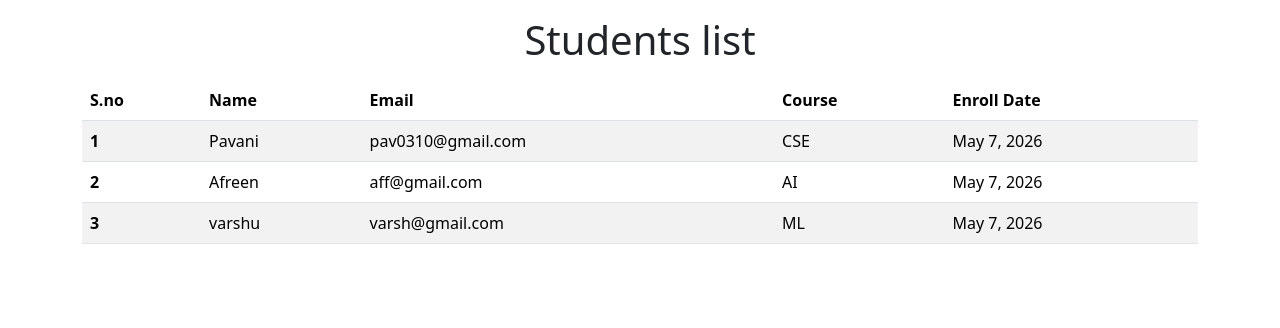
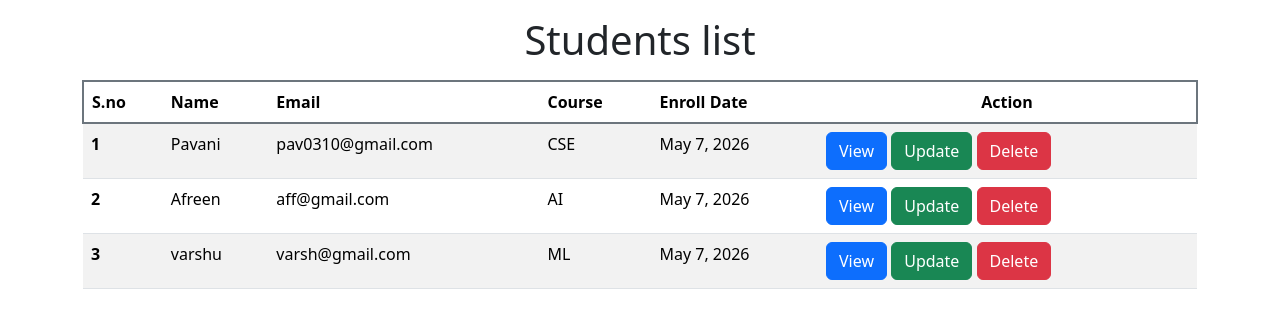
Before and after one commit to Pavani-Reddy03102005/Student_Details, a Django app: page / in a window 1280 px wide. Shown: the part 64-392 px from the top of the page. Run offline with Django 4.2, Linux system fonts and the light colour scheme; data comes from the database, SQL or seed files in the repository.

Commit message:
Initial commit

```diff
--- a/student_CRUD/templates/homepage.html
+++ b/student_CRUD/templates/homepage.html
@@ -2,13 +2,14 @@
 <h1 class="text-center mt-3 mb-3">Students list</h1>
 <div class="container">
 <table class="table table-striped">
-  <thead>
+  <thead class="border border-secondary border-2 rounded">
     <tr>
       <th scope="col">S.no</th>
       <th scope="col">Name</th>
       <th scope="col">Email</th>
       <th scope="col">Course</th>
       <th scope="col">Enroll Date</th>
+      <th scope="col" class="text-center">Action</th>
     </tr>
   </thead>
   </tbody>
@@ -19,6 +20,11 @@
     <td>{{ student.email }}</td>
     <td>{{ student.course }}</td>
     <td>{{ student.enroll_date }}</td>
+    <td>
+          <a href="#" class="btn btn-primary" tabindex="-1" role="button">View</a>
+          <a href="#" class="btn btn-success" tabindex="-1" role="button">Update</a>
+          <a href="#" class="btn btn-danger" tabindex="-1" role="button">Delete</a>
+    </td>
   </tr>
   {% endfor %}
 </table>
--- a/student_CRUD/templates/master.html
+++ b/student_CRUD/templates/master.html
@@ -28,6 +28,7 @@
             </ul>
         </div>
     </div>
+
 </nav>
 </header>
 <main>
--- a/student_CRUD/views.py
+++ b/student_CRUD/views.py
@@ -1,5 +1,6 @@
 from django.shortcuts import render
 from .models import StudentDetail
+from .forms import StudentForm
 
 # Create your views here.
 def homepage(request):
@@ -9,4 +10,8 @@ def homepage(request):
     }
     return render(request, 'homepage.html', context)
 def add_student(request):
-    return render(request, 'add_student.html')
+    form=StudentForm()
+    context={
+        "form": form
+    }
+    return render(request, 'add_student.html', context)
```
Also changed, not shown: student_CRUD/forms.py (added, +7 -0 lines), student_CRUD/templates/add_student.html (+8 -0 lines).
